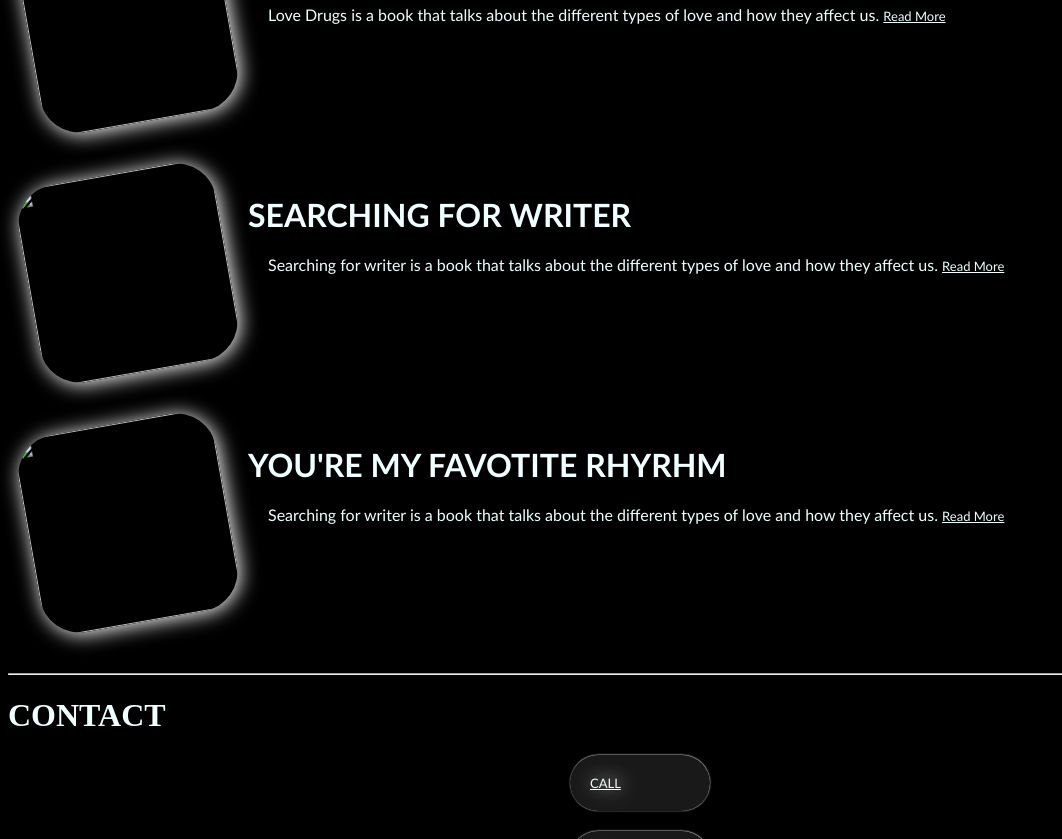
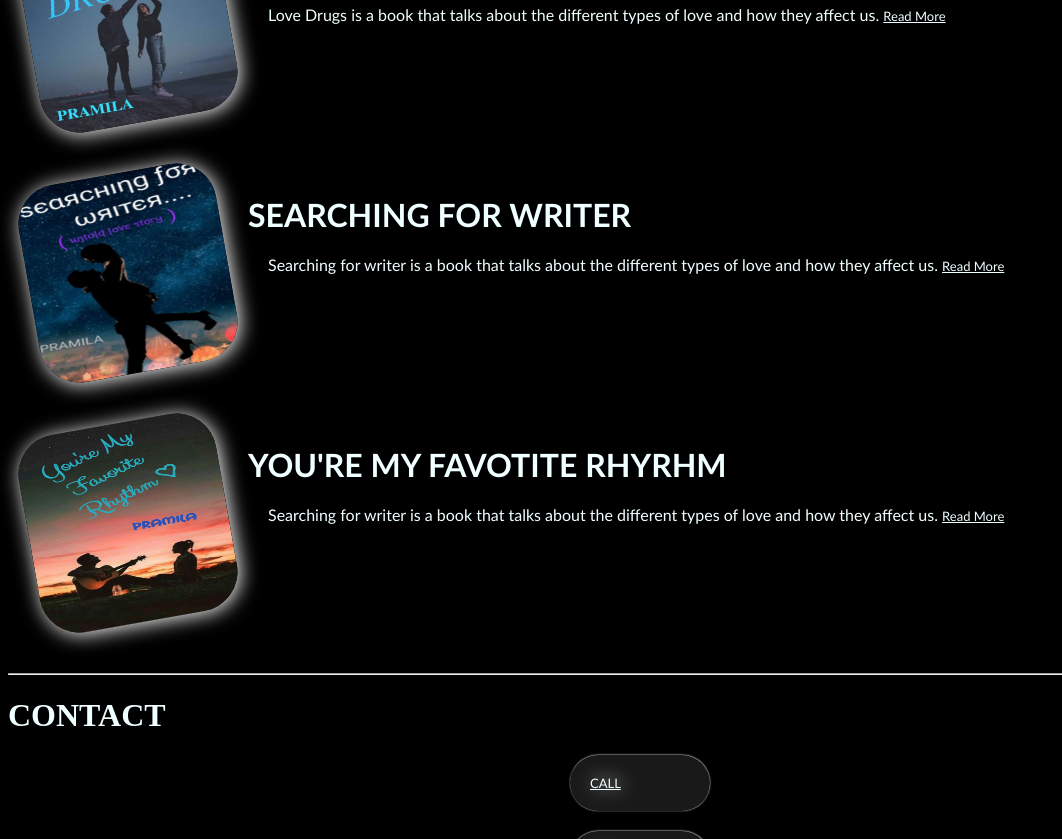
Before and after one commit to Shankar-CSE/portfolio, a plain HTML site: page index.html in a window 1280 px wide. Shown: the part 745-1584 px from the top of the page, without its empty margins (0-1062 px from the left). Drawn offline with Linux system fonts and the light colour scheme; the site is published under a folder, as on GitHub Pages, so addresses that start at the root find nothing.

Commit message:
Update index.html

```diff
--- a/index.html
+++ b/index.html
@@ -44,7 +44,7 @@
  <h1>BOOKS</h1>
 <div class="section" id="books">
 
-<img src="/images/LOVEDRUGS.png" class="bookspic">
+<img src="images/LOVEDRUGS.png" class="bookspic">
 <div class="bookdesc">
     <h1>LOVE DRUGS</h1>
     <p class="bookdesc">
@@ -56,7 +56,7 @@
 
 <div class="section" id="books">
 
-    <img src="/images/SFPW.png" class="bookspic">
+    <img src="images/SFPW.png" class="bookspic">
     <div class="bookdesc">
         <h1>SEARCHING FOR WRITER</h1>
         <p class="bookdesc">
@@ -69,7 +69,7 @@
 
     <div class="section" id="books">
 
-        <img src="/images/YMFR.png" class="bookspic">
+        <img src="images/YMFR.png" class="bookspic">
         <div class="bookdesc">
             <h1>YOU'RE MY FAVOTITE RHYRHM</h1>
             <p class="bookdesc">
@@ -97,7 +97,7 @@
     </div>
     <div class="social">
         <a href="https://www.instagram.com/kavithaiyin__kadhali_/" target="_blank"><img width="80px" src="https://th.bing.com/th?id=OIP.VDkf14-_VAgjryLveN3ImQHaFj&w=288&h=216&c=8&rs=1&qlt=90&o=6&dpr=1.3&pid=3.1&rm=2" alt="Instagram"></a>
-        <a href="https://www.instagram.com/pramila_lama_/" target="_blank"><img width="60px" src="https://th.bing.com/th?id=OIP.Ov3ayDymo6745Qfb7kctEQHaHa&w=250&h=250&c=8&rs=1&qlt=90&o=6&dpr=1.3&pid=3.1&rm=2" alt="Facebook"></a>
+        <a href="https://www.instagram.com/kavithaiyin__kadhali_/" target="_blank"><img width="60px" src="https://th.bing.com/th?id=OIP.Ov3ayDymo6745Qfb7kctEQHaHa&w=250&h=250&c=8&rs=1&qlt=90&o=6&dpr=1.3&pid=3.1&rm=2" alt="Facebook"></a>
         <a href="https://www.linkedin.com/in/pramila-lama-7b0b3b1b1/" target="_blank"><img width="60px" src="https://th.bing.com/th/id/OIP.G6_DpGvYZd_30sfPodH9MgHaHw?rs=1&pid=ImgDetMain" alt="Linkedin"></a>
         <a href="" target="_blank"><img width="50px" src="https://th.bing.com/th/id/OIP.2ZHi-aVKHCM_cXaaTpMJzAHaHl?w=160&h=180&c=7&r=0&o=5&dpr=1.3&pid=1.7" alt="github"></a>
         <a href="" target="_blank"><img width="60px" src="https://th.bing.com/th/id/OIP.pdC0JKBCfHrXwOn575A9RAHaHa?w=198&h=198&c=7&r=0&o=5&dpr=1.3&pid=1.7" alt="X.com"></a>
```
